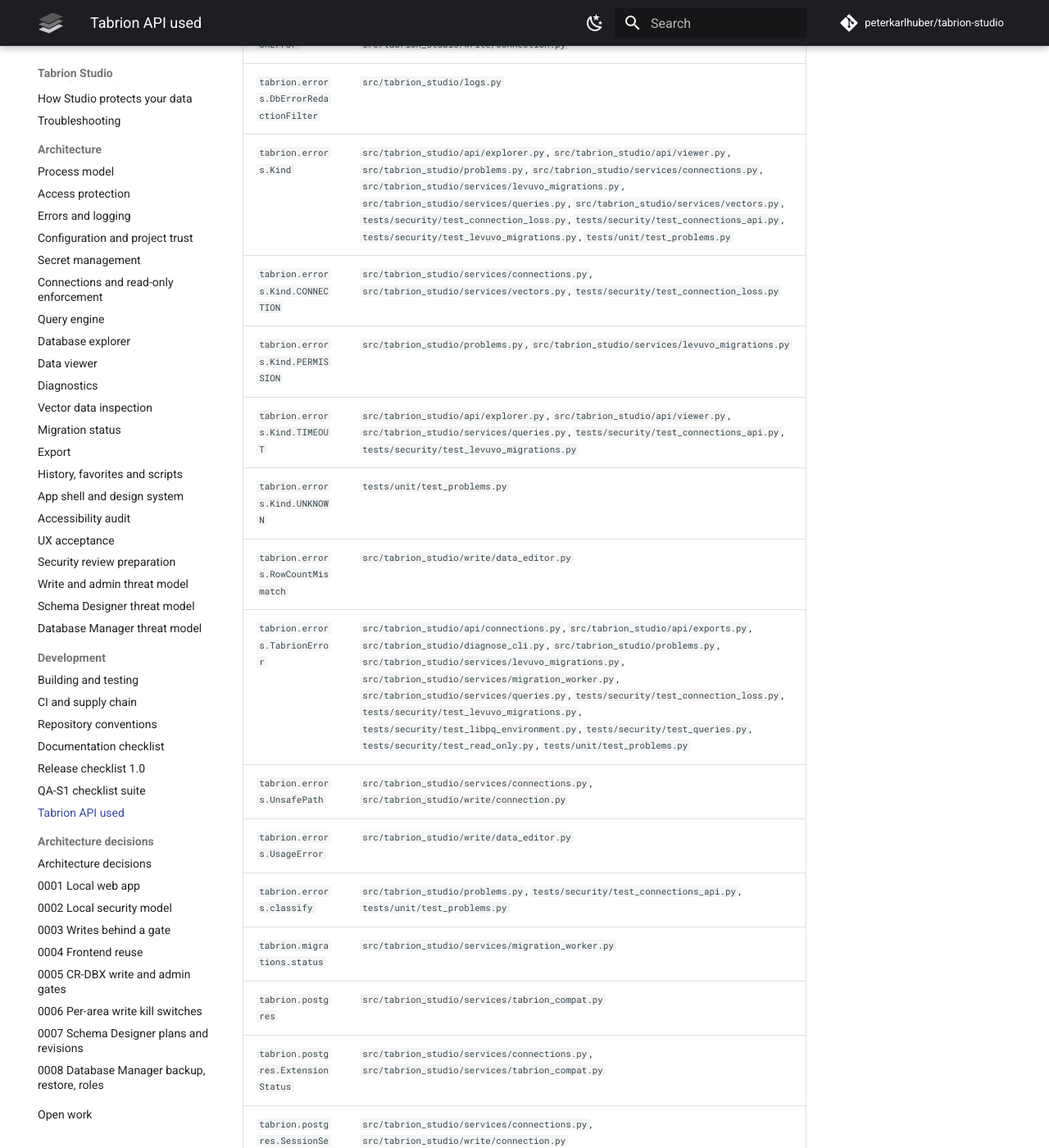
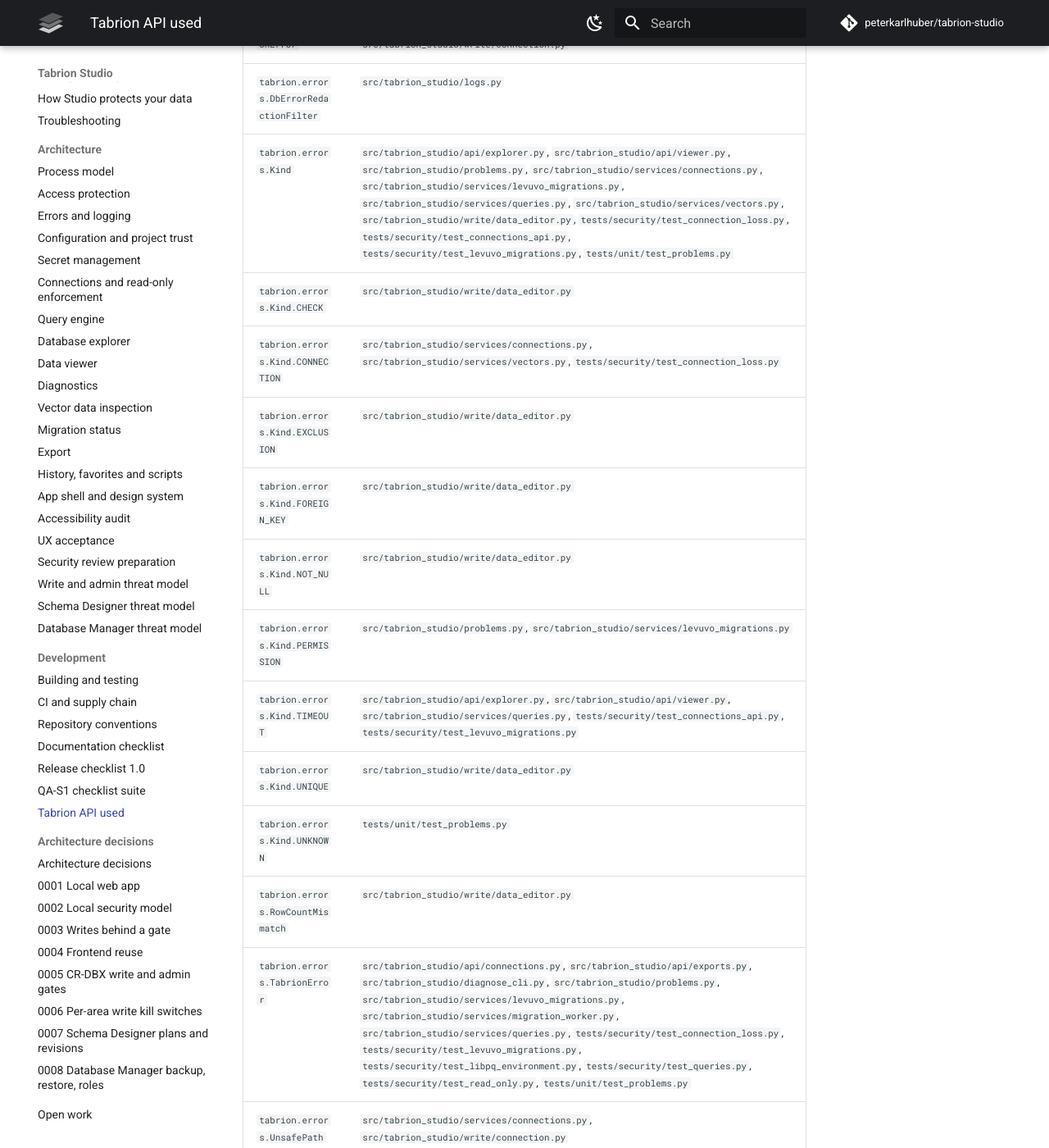
Before and after one commit to peterkarlhuber/tabrion-studio, an MkDocs documentation site: the page built from docs/api-consumers.md, in a window 1280 px wide and 1400 px high, scrolled down 2084 px. Shown: the whole window at 82% size. Built offline with MkDocs 1.6.1 and Material for MkDocs 9.7.7, drawn with Linux system fonts in a browser that asks for light colours; comment, search, counter and statistics services are not loaded; some of the changed text lies outside the part shown.

Commit message:
docs: refresh the Tabrion API consumer export for G-S2 6A
The Data Editor now uses tabrion.errors.classify and Kind members.

Co-Authored-By: Claude Opus 5.5 <noreply@anthropic.com>
Claude-Session: https://claude.ai/code/session_011tY7TC7Nu5VGro3DJGJcv8

```diff
--- a/docs/api-consumers.md
+++ b/docs/api-consumers.md
@@ -28,16 +28,21 @@ is used.
 | `tabrion.errors.Classification` | `src/tabrion_studio/problems.py`, `tests/security/test_levuvo_migrations.py` |
 | `tabrion.errors.ConfigurationError` | `src/tabrion_studio/services/connections.py`, `src/tabrion_studio/services/migration_worker.py`, `src/tabrion_studio/write/connection.py` |
 | `tabrion.errors.DbErrorRedactionFilter` | `src/tabrion_studio/logs.py` |
-| `tabrion.errors.Kind` | `src/tabrion_studio/api/explorer.py`, `src/tabrion_studio/api/viewer.py`, `src/tabrion_studio/problems.py`, `src/tabrion_studio/services/connections.py`, `src/tabrion_studio/services/levuvo_migrations.py`, `src/tabrion_studio/services/queries.py`, `src/tabrion_studio/services/vectors.py`, `tests/security/test_connection_loss.py`, `tests/security/test_connections_api.py`, `tests/security/test_levuvo_migrations.py`, `tests/unit/test_problems.py` |
+| `tabrion.errors.Kind` | `src/tabrion_studio/api/explorer.py`, `src/tabrion_studio/api/viewer.py`, `src/tabrion_studio/problems.py`, `src/tabrion_studio/services/connections.py`, `src/tabrion_studio/services/levuvo_migrations.py`, `src/tabrion_studio/services/queries.py`, `src/tabrion_studio/services/vectors.py`, `src/tabrion_studio/write/data_editor.py`, `tests/security/test_connection_loss.py`, `tests/security/test_connections_api.py`, `tests/security/test_levuvo_migrations.py`, `tests/unit/test_problems.py` |
+| `tabrion.errors.Kind.CHECK` | `src/tabrion_studio/write/data_editor.py` |
 | `tabrion.errors.Kind.CONNECTION` | `src/tabrion_studio/services/connections.py`, `src/tabrion_studio/services/vectors.py`, `tests/security/test_connection_loss.py` |
+| `tabrion.errors.Kind.EXCLUSION` | `src/tabrion_studio/write/data_editor.py` |
+| `tabrion.errors.Kind.FOREIGN_KEY` | `src/tabrion_studio/write/data_editor.py` |
+| `tabrion.errors.Kind.NOT_NULL` | `src/tabrion_studio/write/data_editor.py` |
 | `tabrion.errors.Kind.PERMISSION` | `src/tabrion_studio/problems.py`, `src/tabrion_studio/services/levuvo_migrations.py` |
 | `tabrion.errors.Kind.TIMEOUT` | `src/tabrion_studio/api/explorer.py`, `src/tabrion_studio/api/viewer.py`, `src/tabrion_studio/services/queries.py`, `tests/security/test_connections_api.py`, `tests/security/test_levuvo_migrations.py` |
+| `tabrion.errors.Kind.UNIQUE` | `src/tabrion_studio/write/data_editor.py` |
 | `tabrion.errors.Kind.UNKNOWN` | `tests/unit/test_problems.py` |
 | `tabrion.errors.RowCountMismatch` | `src/tabrion_studio/write/data_editor.py` |
 | `tabrion.errors.TabrionError` | `src/tabrion_studio/api/connections.py`, `src/tabrion_studio/api/exports.py`, `src/tabrion_studio/diagnose_cli.py`, `src/tabrion_studio/problems.py`, `src/tabrion_studio/services/levuvo_migrations.py`, `src/tabrion_studio/services/migration_worker.py`, `src/tabrion_studio/services/queries.py`, `tests/security/test_connection_loss.py`, `tests/security/test_levuvo_migrations.py`, `tests/security/test_libpq_environment.py`, `tests/security/test_queries.py`, `tests/security/test_read_only.py`, `tests/unit/test_problems.py` |
 | `tabrion.errors.UnsafePath` | `src/tabrion_studio/services/connections.py`, `src/tabrion_studio/write/connection.py` |
 | `tabrion.errors.UsageError` | `src/tabrion_studio/write/data_editor.py` |
-| `tabrion.errors.classify` | `src/tabrion_studio/problems.py`, `tests/security/test_connections_api.py`, `tests/unit/test_problems.py` |
+| `tabrion.errors.classify` | `src/tabrion_studio/problems.py`, `src/tabrion_studio/write/data_editor.py`, `tests/security/test_connections_api.py`, `tests/unit/test_problems.py` |
 | `tabrion.migrations.status` | `src/tabrion_studio/services/migration_worker.py` |
 | `tabrion.postgres` | `src/tabrion_studio/services/tabrion_compat.py` |
 | `tabrion.postgres.ExtensionStatus` | `src/tabrion_studio/services/connections.py`, `src/tabrion_studio/services/tabrion_compat.py` |
```
